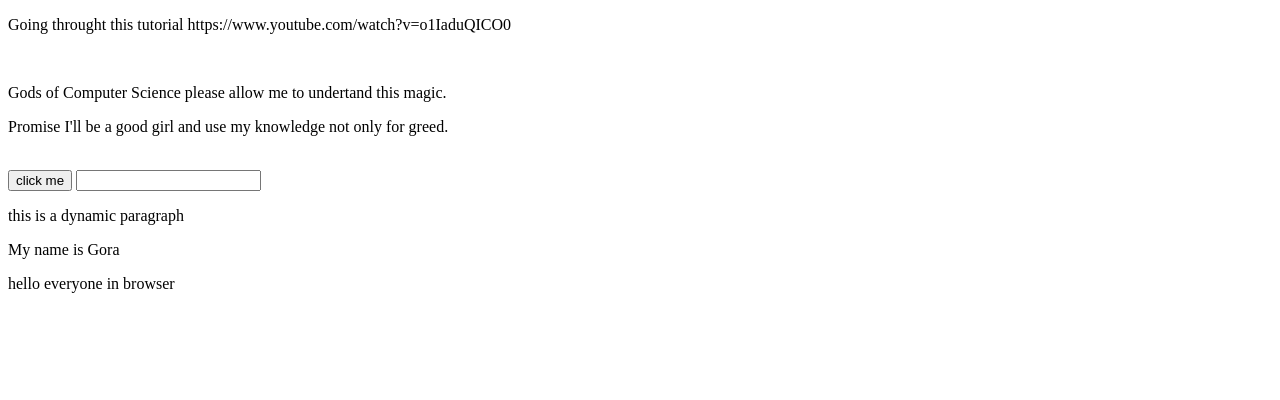
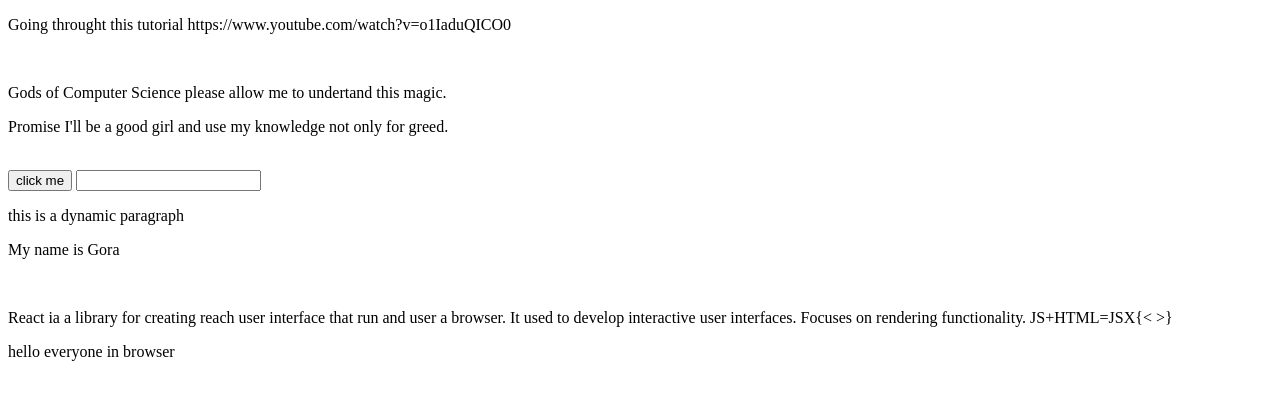
Before and after one commit to anyavera/ham_not_hamster, a plain HTML site: page index.html in a window 1280 px wide. Drawn offline with Linux system fonts and the light colour scheme.

Commit message:
added p tag
follow react tutorial and making notes

```diff
--- a/index.html
+++ b/index.html
@@ -17,6 +17,10 @@
 <!-- <script>
 	document.getElementById("demo").innerHTML = "this is a dynamic paragraph";
 </script> -->
+<br>
+<p>
+	React ia a library for creating reach user interface that run and user a browser. It used to develop interactive user interfaces. Focuses on rendering functionality. JS+HTML=JSX{< >}
+</p>
 </body>
 <script src="dynamic.js"></script>
 <script src="dataTypes.js"></script>
```
